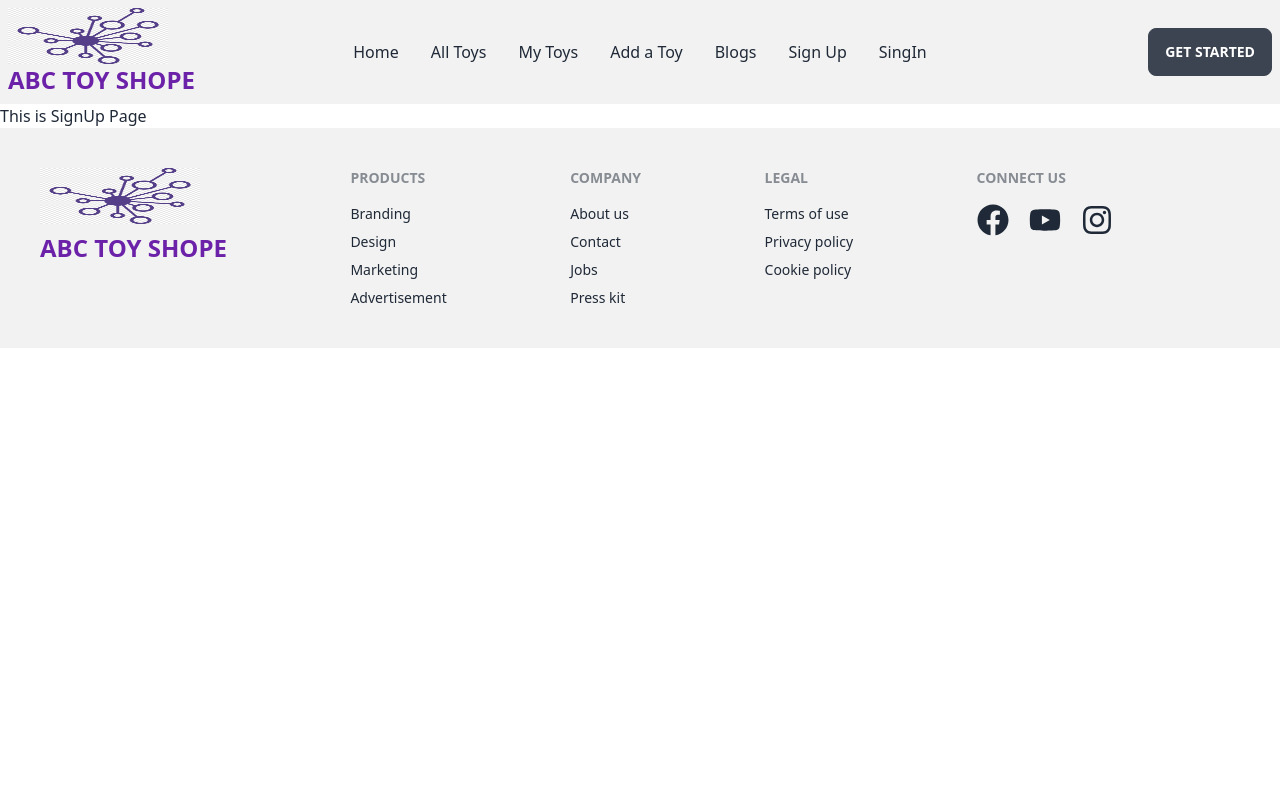
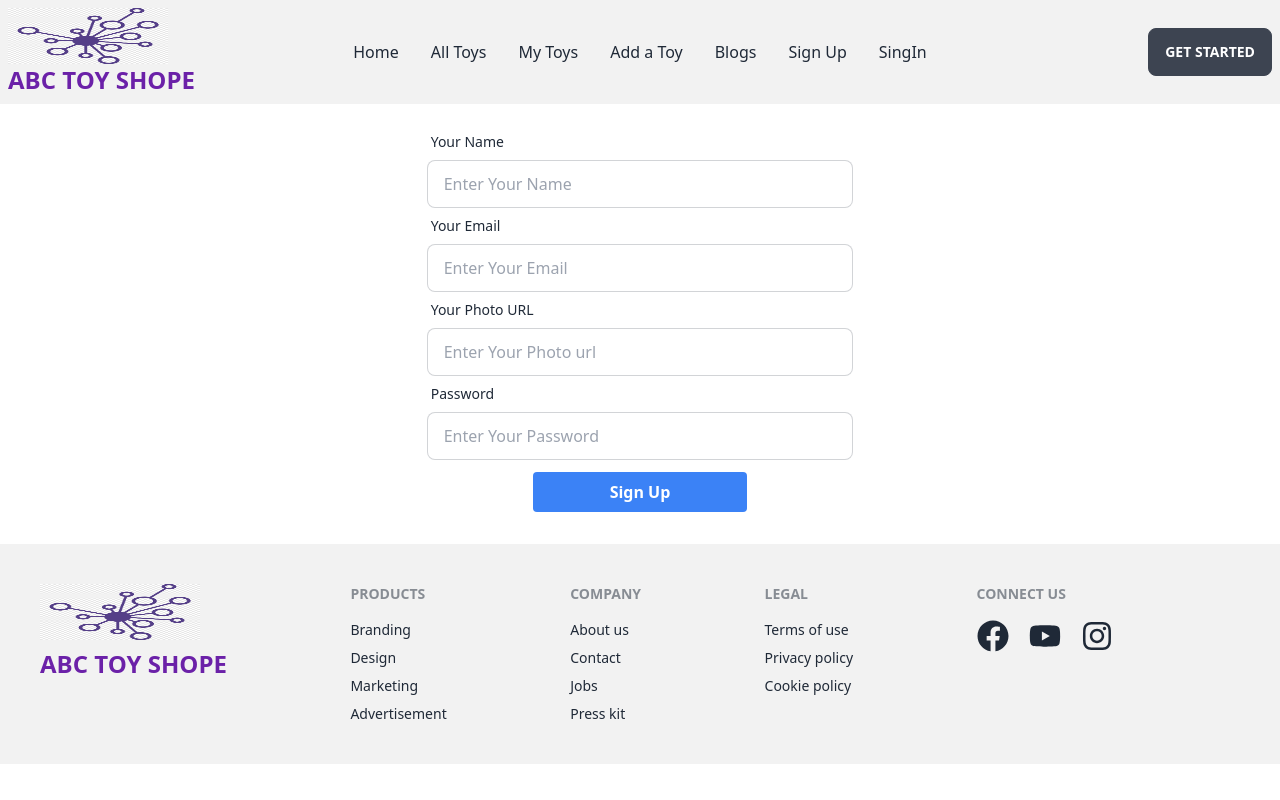
Before and after one commit to aminulislam2002/edu-toys-gallery-client, a React (Vite) app: page /signUp in a window 1280 px wide. Built offline with nearby package versions, Linux system fonts and the light colour scheme.

Commit message:
create sing up and sign in form

```diff
--- a/src/pages/SignIn/SignIn.jsx
+++ b/src/pages/SignIn/SignIn.jsx
@@ -1,7 +1,35 @@
 const SignIn = () => {
+  const handleSignIn = (event) => {
+    const form = event.target;
+    const email = form.email.value;
+    const password = form.password.value;
+    console.log(form, email, password);
+  };
+
   return (
-    <div>
-      <h1>This is SignIn Page</h1>
+    <div className="w-1/3 mx-auto py-5">
+      <form onSubmit={handleSignIn}>
+        <div className="form-control">
+          <label className="label">
+            <span className="label-text">Your Email</span>
+          </label>
+          <input type="email" name="email" placeholder="Enter Your Email" className="input input-bordered" />
+        </div>
+        <div className="form-control">
+          <label className="label">
+            <span className="label-text">Password</span>
+          </label>
+          <input type="password" name="password" placeholder="Enter Your Password" className="input input-bordered" />
+        </div>
+        <div className="flex justify-center items-center">
+          <button
+            type="submit"
+            className="bg-blue-500 hover:bg-blue-700 text-white font-bold py-2 px-4 rounded w-1/2 mx-auto my-3"
+          >
+            Sign In
+          </button>
+        </div>
+      </form>
     </div>
   );
 };
--- a/src/pages/SignUp/SignUp.jsx
+++ b/src/pages/SignUp/SignUp.jsx
@@ -1,7 +1,50 @@
 const SignUp = () => {
+  const handleSignUp = (event) => {
+    const form = event.target;
+    const name = form.name.value;
+    const email = form.email.value;
+    const photo = form.photoURL.value;
+    const password = form.password.value;
+    console.log(form, name, email, photo, password);
+  };
+
   return (
-    <div>
-      <h1>This is SignUp Page</h1>
+    <div className="w-1/3 mx-auto py-5">
+      <form onSubmit={handleSignUp}>
+        <div className="form-control">
+          <label className="label">
+            <span className="label-text">Your Name</span>
+          </label>
+          <input type="text" name="name" placeholder="Enter Your Name" className="input input-bordered" />
+        </div>
+        <div className="form-control">
+          <label className="label">
+            <span className="label-text">Your Email</span>
+          </label>
+          <input type="email" name="email" placeholder="Enter Your Email" className="input input-bordered" />
+        </div>
+        <div className="form-control">
+          <label className="label">
+            <span className="label-text">Your Photo URL</span>
+          </label>
+          <input type="url" name="photoURL" placeholder="Enter Your Photo url" className="input input-bordered" />
+        </div>
+        <div className="form-control">
+          <label className="label">
+            <span className="label-text">Password</span>
+          </label>
+
+          <input type="password" name="password" placeholder="Enter Your Password" className="input input-bordered" />
+        </div>
+        <div className="flex justify-center items-center">
+          <button
+            type="submit"
+            className="bg-blue-500 hover:bg-blue-700 text-white font-bold py-2 px-4 rounded w-1/2 mx-auto my-3"
+          >
+            Sign Up
+          </button>
+        </div>
+      </form>
     </div>
   );
 };
```
Also changed, not shown: src/assets/sign-in.png (added), src/assets/sign-up.png (added).
